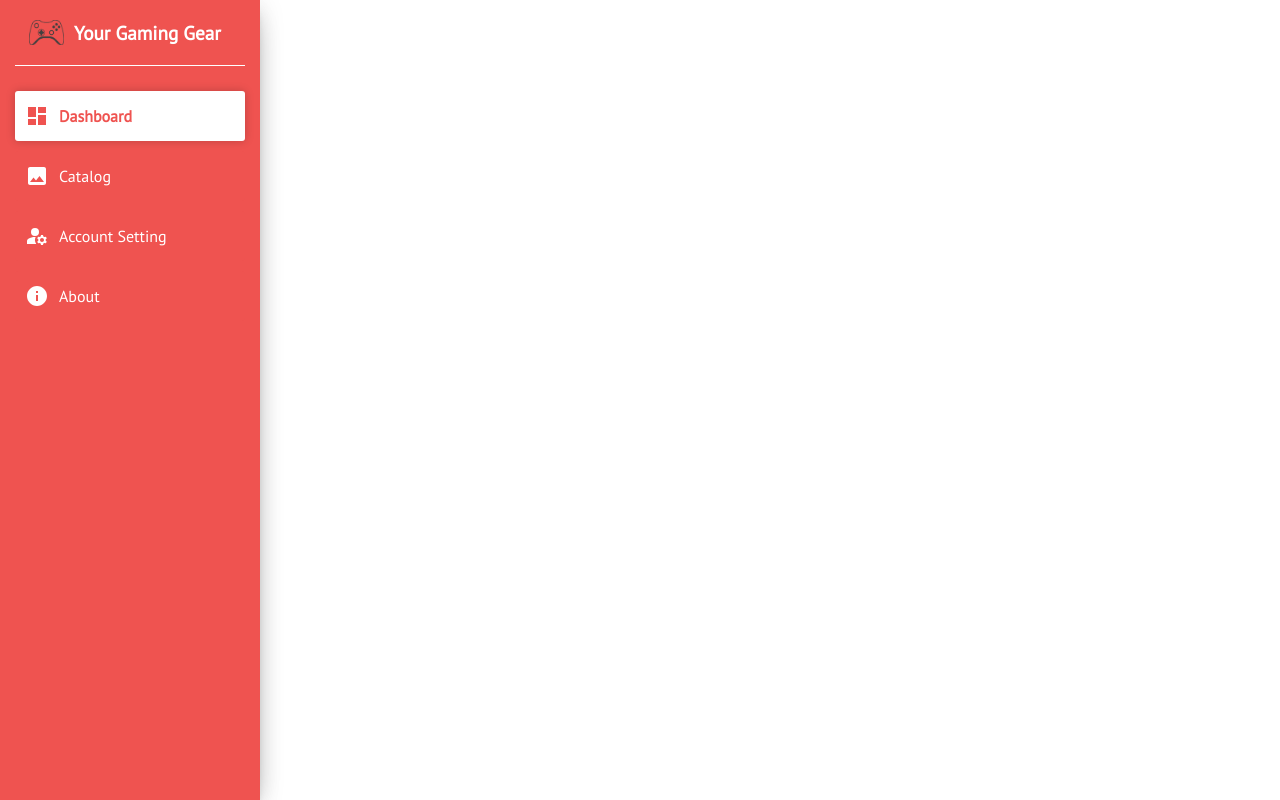
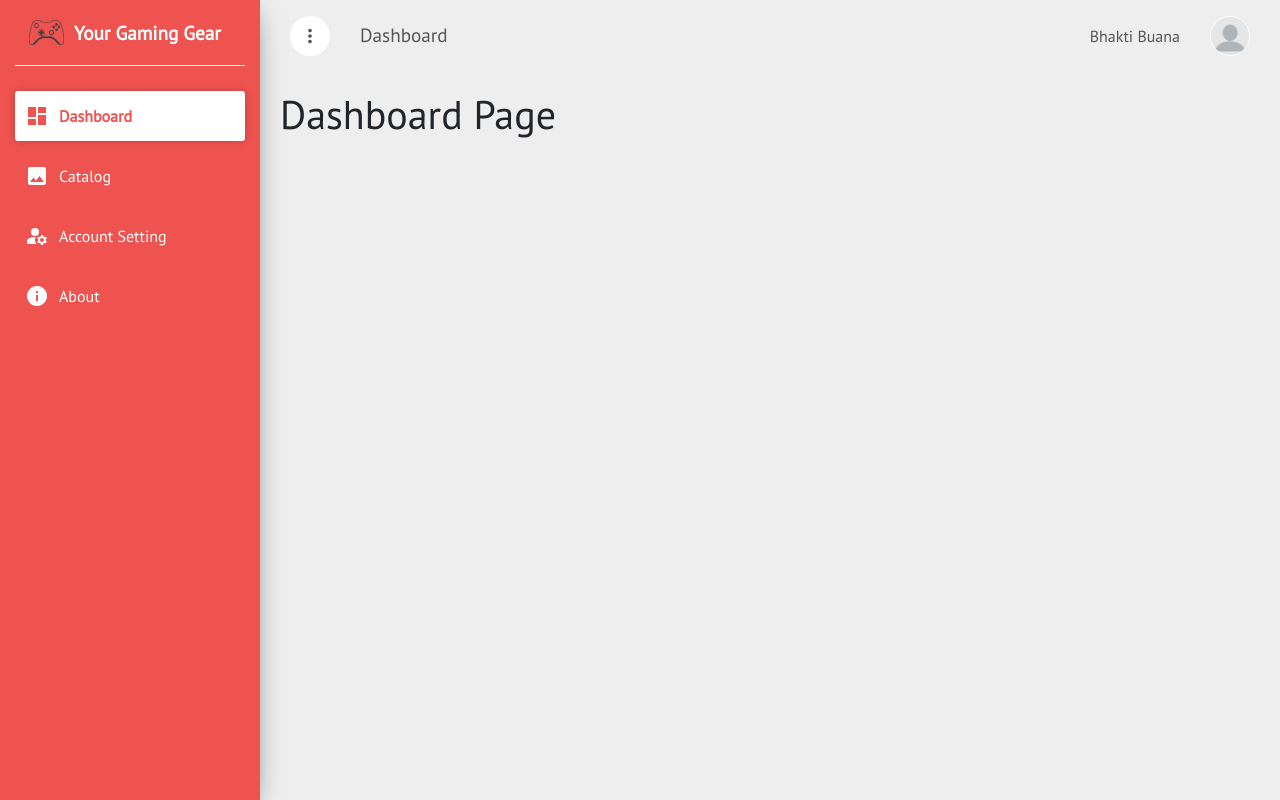
Before and after one commit to bhaktibuana/yourgaminggear, a React (Create React App) app: page /dashboard in a window 1280 px wide. Shown: the top 800 px of the page. Built offline with nearby package versions, Linux system fonts and the light colour scheme.

Commit message:
modify and style dashboard page

```diff
--- a/src/pages/dashboard/index.jsx
+++ b/src/pages/dashboard/index.jsx
@@ -1,12 +1,22 @@
 import React from "react";
+import Navbar from "../../components/admin/navbar";
+import RightSidebar from "../../components/admin/rightSidebar";
 import Sidebar from "../../components/admin/sidebar";
 
 import "./style.scss";
 
-const Dashboard = () => {
+const Dashboard = (props) => {
   return (
     <>
-      <Sidebar pageName="dashboard" />
+      <div className={props.appState.isExpand ? "dashboard-expand" : "dashboard"}>
+        <RightSidebar pageName="dashboard" appState={props.appState} />
+        <Navbar pageName="Dashboard" appState={props.appState} />
+
+        <div className="dashboard-container">
+          <h1>Dashboard Page</h1>
+        </div>
+      </div>
+      <Sidebar pageName="dashboard" appState={props.appState} />
     </>
   );
 };
--- a/src/pages/dashboard/style.scss
+++ b/src/pages/dashboard/style.scss
@@ -0,0 +1,41 @@
+.dashboard {
+  $primary-color: #eee;
+
+  width: calc(100% - 80px);
+  height: 2000px;
+  left: 80px;
+  position: absolute;
+  background-color: $primary-color;
+  transition: all 0.3s ease-in-out;
+
+  @media screen and (max-width: 960px) {
+    width: 100%;
+    left: 0px;
+  }
+}
+
+.dashboard-expand {
+  $primary-color: #eee;
+
+  width: calc(100% - 260px);
+  height: 2000px;
+  left: 260px;
+  position: absolute;
+  background-color: $primary-color;
+  transition: all 0.3s ease-in-out;
+
+  @media screen and (max-width: 960px) {
+    width: 100%;
+    left: 0px;
+  }
+}
+
+.dashboard-container {
+  $primary-color: #eee;
+
+  width: initial;
+  height: 100%;
+  margin: 80px 0 0 0;
+  padding: 10px 20px;
+  display: flex;
+}
```
